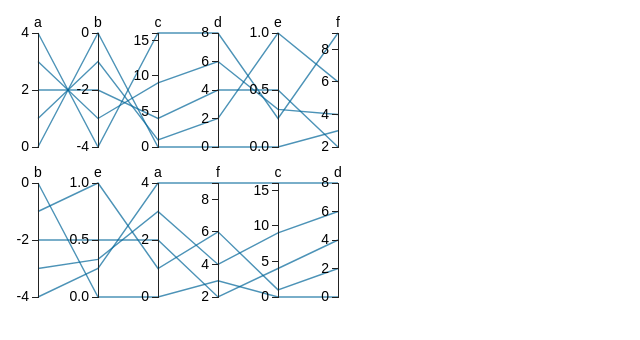
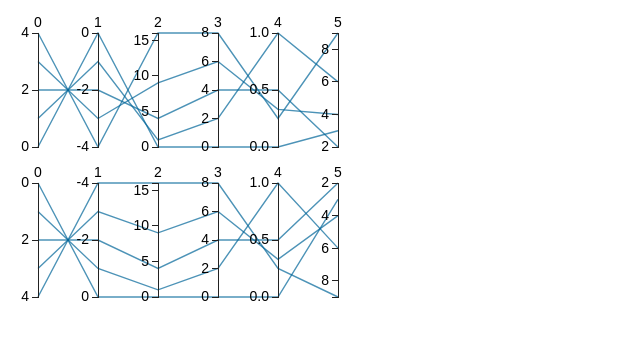
Before and after one commit to jdfekete/reorder.js, a plain HTML site: page examples/pcp/index.html in a window 1280 px wide. Shown: the whole page, without its empty margins (0-640 px from the left). Drawn offline with Linux system fonts and the light colour scheme.

Commit message:
add convenience function for parcoords

```diff
--- a/examples/pcp/index.html
+++ b/examples/pcp/index.html
@@ -20,21 +20,17 @@ var data = [
   axes = ['a', 'b', 'c', 'd', 'e', 'f'];
 
 var pc = d3.parcoords()("#example")
-  .data(reorder.array_to_dicts(data, axes))
+  .data(data)
   .render()
   .ticks(3)
   .createAxes();
 
-var pcp = reorder.pcp(data, axes),
-   ndata = pcp[0],
-   perm = pcp[1],
-   naxes = pcp[2];
-
 var pc2 = d3.parcoords()("#example2")
-  .data(reorder.array_to_dicts(ndata, naxes))
+  .data(data);
+  reorder.parcoords(pc2);
+  pc2
   .render()
   .ticks(3)
-  .dimensions(naxes)
   .createAxes();
 
 </script>
--- a/reorder.v1.js
+++ b/reorder.v1.js
@@ -2728,9 +2728,9 @@ function abs_matrix(x) {
     return x.map(function(y) { return y.map(Math.abs); });
 }
 
-function pcp_flip_axes(tdata, perm, naxes, pcor) {
+function pcp_flip_axes(perm, naxes, pcor) {
     var i, c, sign = 1, signs = [1], negs=0;
-    for (i = 1; i < tdata.length; i++) {
+    for (i = 1; i < perm.length; i++) {
 	c = pcor[perm[i-1]][perm[i]];
 	if (c < 0)
 	    sign = -sign;
@@ -2742,15 +2742,15 @@ function pcp_flip_axes(tdata, perm, naxes, pcor) {
 	    signs.push(1);
     }
     //console.log(signs);
-    sign = (negs > (tdata.length-negs)) ? -1 : 1;
+    sign = (negs > (perm.length-negs)) ? -1 : 1;
     if (sign==-1) {
-	for (i = 0; i < (tdata.length-1); i++)
+	for (i = 0; i < (perm.length-1); i++)
 	    signs[i] = signs[i]*sign;
     }
     return signs;
 }
 
-function pcp(data, axes, invert) {
+function pcp(data, axes) {
     if (! axes)
 	axes = reorder.range(data[0].length);
 
@@ -2766,11 +2766,62 @@ function pcp(data, axes, invert) {
     tdata = reorder.permute(tdata, perm);
 
 
-    var signs = pcp_flip_axes(tdata, perm, naxes, pcor),
+    var signs = pcp_flip_axes(perm, naxes, pcor),
 	ndata = reorder.transpose(tdata);
     return [ndata, perm, naxes, signs, pcor];
 }
 
 reorder.pcp = pcp;
 
+function parcoords(p) {
+    p.detectDimensions()
+	.autoscale();
+
+    var data = p.data(),
+	types = p.types(),
+	dimensions = p.dimensions(),
+	tdata = [], row, discarded = [],
+	i, j, k, d;
+
+    for (i = 0; i < dimensions.length; i++) {
+	d = dimensions[i];
+	if (types[d] == 'number') {
+	    row = [];
+	    for (j = 0; j < data.length; j++)
+		row.push(data[j][d]);
+	    tdata.push(row);
+	}
+	else if (types[d] == 'date') {
+	    row = [];
+	    for (j = 0; j < data.length; j++)
+		row.push(data[j][d].getTime()*0.001);
+	    tdata.push(row);
+	}
+	else {
+	    // remove dimension
+	    dimensions.splice(i, 1);
+	    discarded.push(d);
+	    i--;
+	}
+    }
+    var pcor = reorder.correlation.pearsonMatrix(tdata),
+	abs_pcor = abs_matrix(pcor),
+	h1 = science.stats.hcluster()
+	    .linkage("complete")
+	    .distanceMatrix(abs_pcor)(tdata),
+	perm = reorder.optimal_leaf_order()
+	    .distanceMatrix(abs_pcor)(tdata),
+	naxes = reorder.permute(dimensions, perm);
+    tdata = reorder.permute(tdata, perm);
+
+    var signs = pcp_flip_axes(perm, naxes, pcor);
+    for (i = 0; i < signs.length; i++) {
+	if (signs[i] < 0)
+	    p.flip(dimensions[i]);
+    }
+    dimensions = discarded.reverse().concat(dimensions); // put back string columns
+    return p.dimensions(dimensions);
+}
+
+reorder.parcoords = parcoords;
 })(this);
```
Also changed, not shown: src/pcp.js (+58 -6 lines), test/all_pairs_distance-test.js (+0 -1 lines), test/barycenter-test.js (+0 -1 lines), test/ca-test.js (+0 -1 lines), test/components-test.js (+0 -1 lines), test/count_crossings-test.js (+0 -1 lines), test/graph-test.js (+1 -2 lines), test/graph2distmat-test.js (+0 -1 lines), test/graph2mat-test.js (+0 -1 lines), test/leaforder-test.js (+0 -1 lines), test/mat2graph-test.js (+1 -2 lines), test/order-test.js (+0 -1 lines), test/pca1d-test.js (+0 -1 lines), reorder.v1.min.js.
